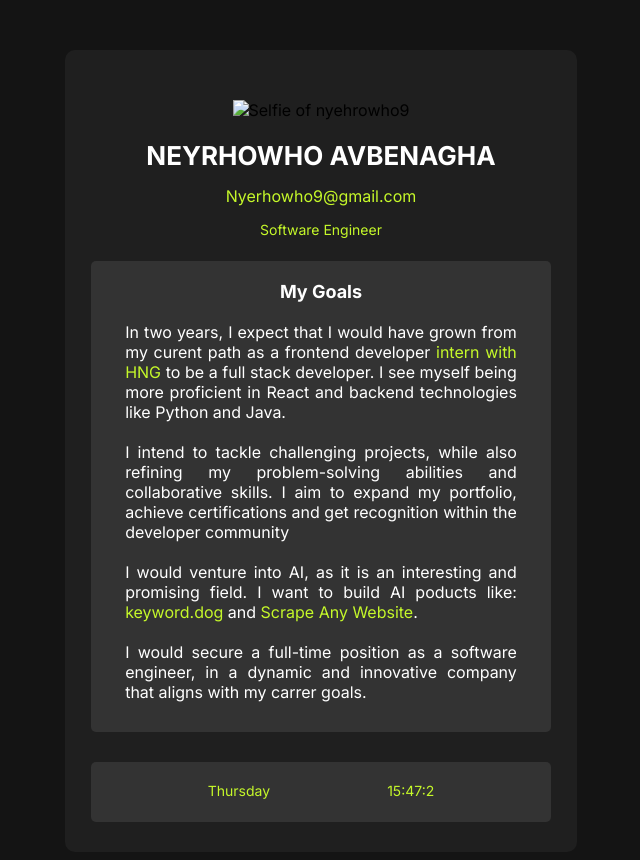
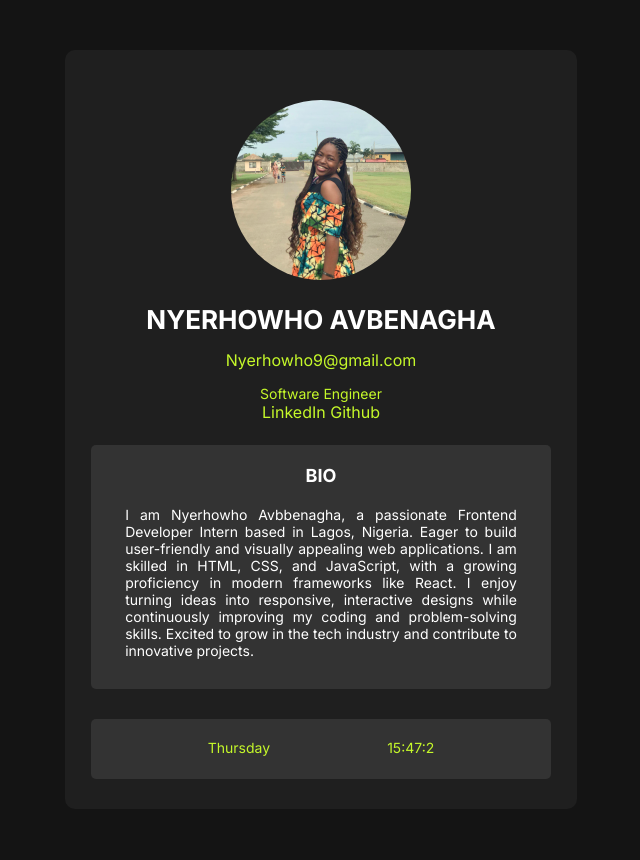
Before and after one commit to Nyerhowho9/Profile-card, a plain HTML site: page index.html in a window 1280 px wide. Shown: the whole page, without its empty margins (319-959 px from the left). Drawn offline with Linux system fonts and the light colour scheme.

Commit message:
Added profile pictures and all testing requirements

```diff
--- a/index.html
+++ b/index.html
@@ -12,33 +12,21 @@
 <body>
     <div class="main-container">
         <header>
-            <img src="./N" alt="Selfie of nyehrowho9" data-testid="profilePicture" class="img">
-            <h1 data-testid="fullName" class="name">NEYRHOWHO AVBENAGHA</h1>
+            <img src="./NYY 1.png" alt="Selfie of nyehrowho9" data-testid="profilePicture" class="img">
+            <h1 data-testid="fullName" class="name">NYERHOWHO AVBENAGHA</h1>
             <p data-testid="emailAddress" class="email">Nyerhowho9@gmail.com</p>
             <p data-testid="jobTitle" class="job">Software Engineer</p>
+            <a href="https://www.linkedin.com/in/oghene-nyerhowho-avbenagha/" data-testid="socialLinks">LinkedIn</a>
+            <a href="https://github.com/Nyerhowho9/" data-testid="socialLinks">Github</a>
         </header>
         <main>
-            <h2 class="goals-heading">My Goals </h2>
-            <p class="goals">
-                In two years, I expect that I would have grown from my curent path as a frontend developer
-                <a href="http://hng.tech/learn" data-testid="hngLink">intern with HNG</a> to be a full stack developer.
-                I see myself being more proficient in React and backend technologies like Python and Java.
-                <br>
-                <br>
-                I intend to tackle challenging projects,
-                while also refining my problem-solving abilities and collaborative skills.
-                I aim to expand my portfolio, achieve certifications and get recognition within the developer community
-                <br>
-                <br>
-                I would venture into AI, as it is an interesting and promising field. I want to build AI poducts like:
-                <a href="http://keyword.dog/" data-testid="keywordLink">keyword.dog</a> and
-                <a href="http://scrapeanyweb.site/" data-testid="scrapeanywebLink">Scrape Any Website</a>.
-                <br>
-                <br>
-                I would secure a full-time position as a software engineer,
-                in a dynamic and innovative company that aligns with my carrer goals.
-
-
+            <h2 class="bio-heading">BIO </h2>
+            <p class="bio" data-testid="shortBio">
+                I am Nyerhowho Avbbenagha, a passionate Frontend Developer Intern based in <span data-testid="currentLocation"> Lagos, Nigeria.</span>
+                Eager to build user-friendly and visually appealing web applications.
+                I am skilled in HTML, CSS, and JavaScript, with a growing proficiency in modern frameworks like React.
+                I enjoy turning ideas into responsive, interactive designs while continuously improving my coding and problem-solving skills.
+                Excited to grow in the tech industry and contribute to innovative projects.
             </p>
 
         </main>
--- a/style.css
+++ b/style.css
@@ -36,11 +36,15 @@ header{
     padding-top: 30px;
 
 }
+.img{
+    border-radius: 50%;
+}
 .name{
     color: var(--white);
     margin-top: 20px;
     font-size: 24px;
 }
+
 .email{
     color: var(--green);
     margin-top: 15px;
@@ -63,12 +67,12 @@ main{
 
 
 }
-.goals-heading{
+.bio-heading{
     font-size: 18px;
     padding-top: 20px;
 
 }
-.goals{
+.bio{
     font-size: 14px;
     width: 85%;
     margin: auto;
```
Also changed, not shown: NYY 1.png (added).
